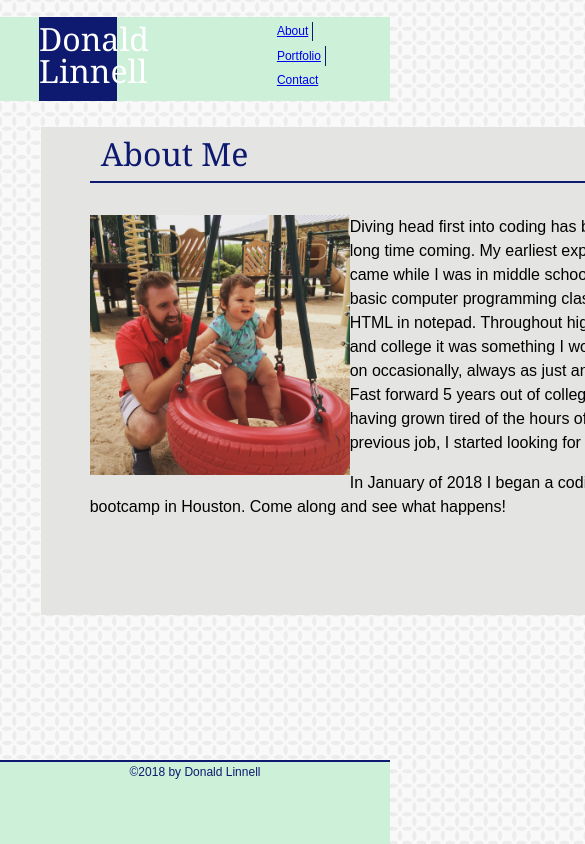
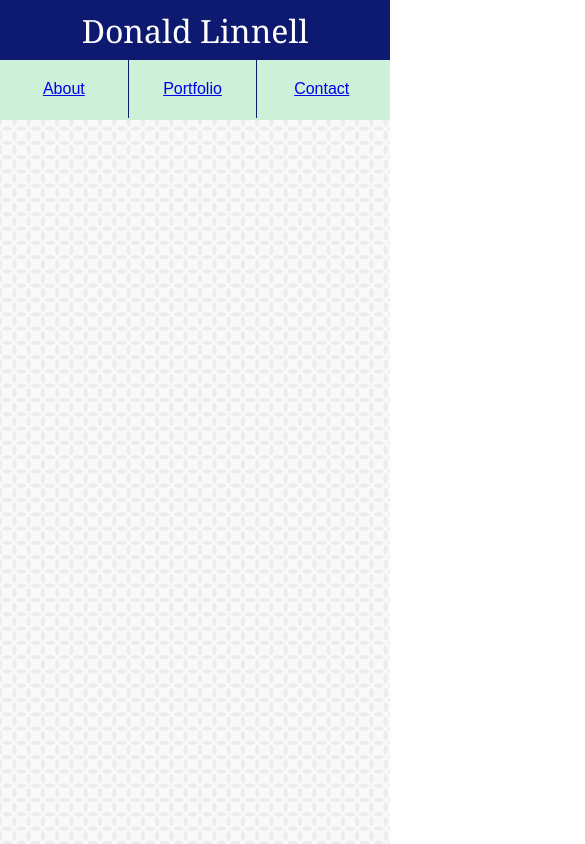
Before and after one commit to dlinnell2/Responsive-Portfolio, a plain HTML site: page index.html in a window 390 px wide. Shown: the top 844 px of the page, 585 px wide, since content can reach past the window. Drawn offline with Linux system fonts and the light colour scheme.

Commit message:
Adds initial responsiveness to header for all widths

```diff
--- a/assets/css/style.css
+++ b/assets/css/style.css
@@ -18,7 +18,7 @@ header {
     position: fixed;
     top: 2%;
     background-color:#ccf0d8;
-    height: 10%;
+    height: 60px;
     width: 100%;
     z-index: 1;
 }
@@ -28,6 +28,7 @@ header {
     width: 20%;
     height: 100%;
     right: 10%;
+    top: 25%;
     text-align: center;
     font-size: 12px;
     float:right;
@@ -36,7 +37,6 @@ header {
 .nav {
     float: left;
     padding: 5%;
-    margin-top: 6%;
     border-right-style: solid;
     border-right-color: #0e1a6f;
     border-right-width: 1px;
@@ -45,7 +45,6 @@ header {
 .navEnd {
     float: left;
     padding: 5%;
-    margin-top: 6%;
 }
 
 .clearfix::after {
@@ -62,7 +61,7 @@ header {
     background-color:#0e1a6f;
     color: white;
     text-align: center;
-    padding: 1.5% 0;
+    padding: 15px 0;
     font-size: 32px;
     float: left;
 }
@@ -206,43 +205,59 @@ textarea {
     width: 100%;
 }
 
-@media screen (max-width: 980px) {
-    /* For desktop: */
-    .col-1 {width: 8.33%;}
-    .col-2 {width: 16.66%;}
-    .col-3 {width: 25%;}
-    .col-4 {width: 33.33%;}
-    .col-5 {width: 41.66%;}
-    .col-6 {width: 50%;}
-    .col-7 {width: 58.33%;}
-    .col-8 {width: 66.66%;}
-    .col-9 {width: 75%;}
-    .col-10 {width: 83.33%;}
-    .col-11 {width: 91.66%;}
-    .col-12 {width: 100%;}
+@media only screen and (max-width: 980px) {
+    #name {
+        left: 12%;
+        width: 30%;
+    }
+
+    #navigation {
+        width: 30%;
+        right: 10%;
+        top: 20%;
+    }
 }
 
-@media screen (max-width: 768px) {
-    /* For tablets: */
-    .col-m-1 {width: 8.33%;}
-    .col-m-2 {width: 16.66%;}
-    .col-m-3 {width: 25%;}
-    .col-m-4 {width: 33.33%;}
-    .col-m-5 {width: 41.66%;}
-    .col-m-6 {width: 50%;}
-    .col-m-7 {width: 58.33%;}
-    .col-m-8 {width: 66.66%;}
-    .col-m-9 {width: 75%;}
-    .col-m-10 {width: 83.33%;}
-    .col-m-11 {width: 91.66%;}
-    .col-m-12 {width: 100%;}
+@media screen and (max-width: 768px) {
+    #name {
+        left: 3%;
+        width: 40%;
+    }
+
+    #navigation {
+        width: 40%;
+        right: 1%;
+        top: 20%;
+    }
 }
 
-@media screen (max-width: 640px) {
-    [class*="col-"] {
-    width: 100%;}
+@media screen and (max-width: 640px) {
+
     header {
         position: static;
     }
 
+    #name {
+        width: 100%;
+        left: 0%;
+    }
+
+    #navigation {
+        width: 100%;
+        background-color: #ccf0d8;
+        right: 0;
+        top: 0;
+    }
+
+    .nav {
+        width: 33%;
+        font-size: 16px;
+        padding: 21px 0;
+    }
+
+    .navEnd {
+        width: 33%;
+        font-size: 16px;
+        padding: 21px 0;
+    }
 }
--- a/index.html
+++ b/index.html
@@ -23,18 +23,19 @@
 
     <!-- Links on right side of header -->
         <div id="navigation">
-            <h2 class="nav"><a href="#">About</a></h2>
-            <h2 class="nav"><a href="./portfolio.html" title="Click here to view my portfolio">Portfolio</a></h2>
-            <h2 class="navEnd"><a href="./contact.html" title="Click here to contact me">Contact</a></h2>
+            <h2 class="nav col-1"><a href="#">About</a></h2>
+            <h2 class="nav col-1"><a href="./portfolio.html" title="Click here to view my portfolio">Portfolio</a></h2>
+            <h2 class="navEnd col-1"><a href="./contact.html" title="Click here to contact me">Contact</a></h2>
         </div>
 
     </header>
 
 
-    <div id="wrapper">
+
+     <!-- <div id="wrapper"> -->
 
         <!-- About me section -->
-        <section>
+        <!-- <section>
 
             <div class="title">
 
@@ -50,10 +51,10 @@
 
             <p class="two">In January of 2018 I began a coding bootcamp in Houston. Come along and see what happens!</p>
 
-        </section>
+        </section> -->
 
         <!-- Links to outside accounts -->
-        <aside>
+        <!-- <aside>
 
             <div id="connect">
 
@@ -78,16 +79,16 @@
             </div>
 
 
-        </aside>
+        </aside> -->
 
-    </div>
+    <!-- </div> -->
 
      <!-- Footer across entire bottom - sticky -->
-    <footer>
+    <!-- <footer>
 
        <h5>&copy;2018 by Donald Linnell</h5>
 
-    </footer>
+    </footer> -->
 
 </body>
 
```
